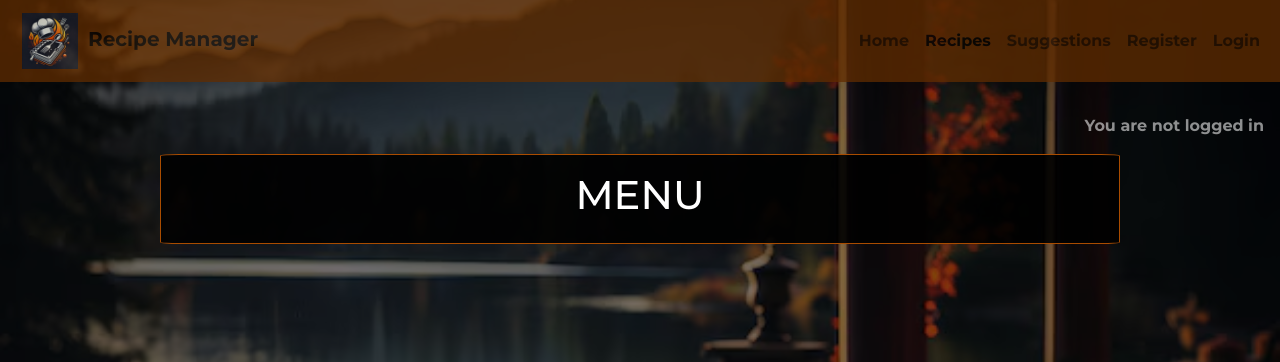
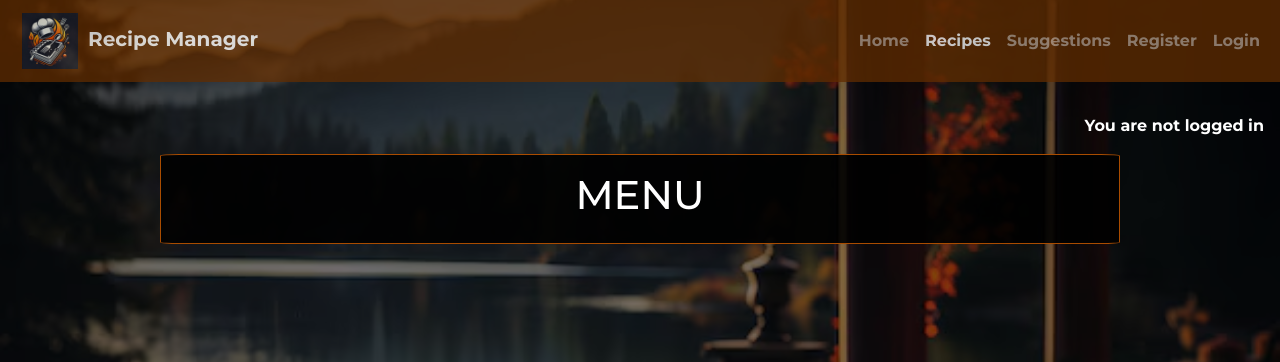
Before and after one commit to liam-2112/recipe-site, a Django app: page /recipes/ in a window 1280 px wide. Shown: the top 362 px of the page. Run offline with Django 4.2, Linux system fonts and the light colour scheme; data that the repository does not hold is empty; some libraries are stand-ins or nearby versions.

```diff
--- a/templates/base.html
+++ b/templates/base.html
@@ -33,7 +33,7 @@
 
 <body class="d-flex flex-column h-100 main-bg" id="top">
     <!-- Navigation -->
-    <nav class="navbar navbar-expand-lg navbar-light navbar-color opacity2">
+    <nav class="navbar navbar-expand-lg navbar-dark navbar-color opacity2">
         <div class="container-fluid">
             <a class="navbar-brand d-inline" href="{% url 'home' %}"><img src="{% static 'images/logo.webp' %}" alt="A chefs hat over a recipe book with fire in the background"
                     class="logo {% if request.path == home_url %} d-lg-none {% endif %}"><span
@@ -92,7 +92,7 @@
     </div>
 
     <main class="flex-shrink-0 main-bg">
-        <p class="text-end mx-3 opacity">
+        <p class="text-end mx-3">
             {% if user.is_authenticated %}
             <strong>You are logged in as {{ user }}</strong>
             {% else %}
```
